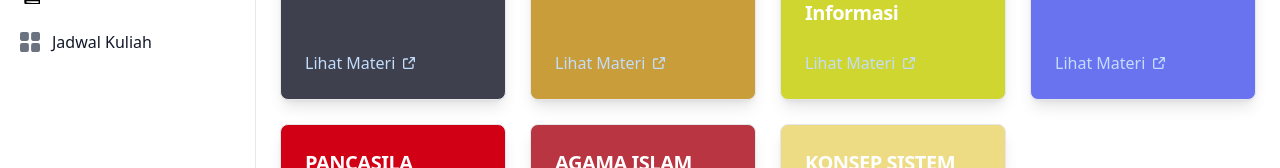
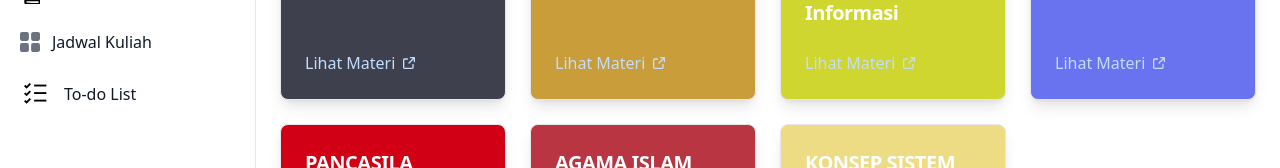
Before and after one commit to djaroephon/MenuKuliah, a Vue app: page / in a window 1280 px wide. Shown: the part 154-322 px from the top of the page. Built offline with nearby package versions, Linux system fonts and the light colour scheme.

Commit message:
Update SideBar.vue

```diff
--- a/src/components/SideBar.vue
+++ b/src/components/SideBar.vue
@@ -103,6 +103,21 @@ const toggleDropdown = () => {
             <span class="flex-1 ms-3 whitespace-nowrap">Jadwal Kuliah</span>
           </router-link>
         </li>
+      <li>
+  <router-link to="/todo" class="flex items-center p-2 text-gray-900 rounded-lg dark:text-white hover:bg-gray-100 dark:hover:bg-gray-700 group">
+    <svg class="flex-shrink-0 w-8 h-8 text-gray-500 transition duration-75 dark:text-gray-400 group-hover:text-gray-900 dark:group-hover:text-white" aria-hidden="true" xmlns="http://www.w3.org/2000/svg" fill="currentColor" viewBox="0 0 34 34">
+      <g fill="none" stroke="#000" stroke-miterlimit="10" stroke-width="2">
+        <path d="m15 16h13"/>
+        <path d="m5 16 2 2 4-4"/>
+        <path d="m15 8h13"/>
+        <path d="m5 8 2 2 4-4"/>
+        <path d="m15 24h13"/>
+        <path d="m5 24 2 2 4-4"/>
+      </g>
+    </svg>
+    <span class="flex-1 ms-3 whitespace-nowrap">To-do List</span>
+  </router-link>
+</li>
       </ul>
     </div>
   </aside>
```
